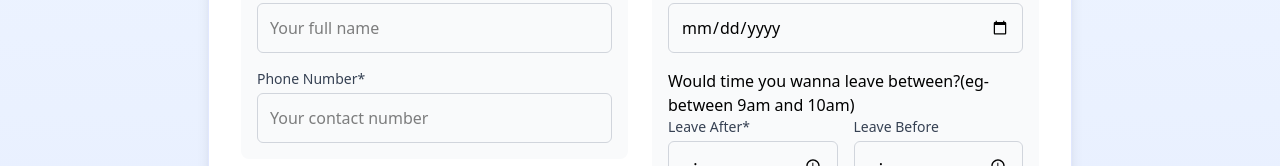
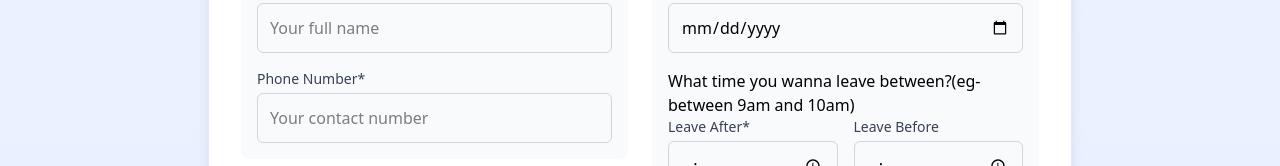
Before and after one commit to vaasu2002/TravelPool, a Next.js app: page / in a window 1280 px wide. Shown: the part 254-420 px from the top of the page. Built offline with nearby package versions, Linux system fonts and the light colour scheme; no server answers; the database is empty.

Commit message:
fix: english lmao

```diff
--- a/src/app/component/PoolForm.tsx
+++ b/src/app/component/PoolForm.tsx
@@ -321,7 +321,7 @@ const PoolForm: React.FC<PoolFormProps> = ({ onSubmit, onCancel }) => {
                 </div>
 
                 <div>
-                  <span>Would time you wanna leave between?(eg- between 9am and 10am)</span>
+                  <span>What time you wanna leave between?(eg- between 9am and 10am)</span>
                   <div className="grid grid-cols-2 gap-4">
                     <div>
                       <label className="block mb-1 text-sm font-medium text-gray-700">Leave After*</label>
```
